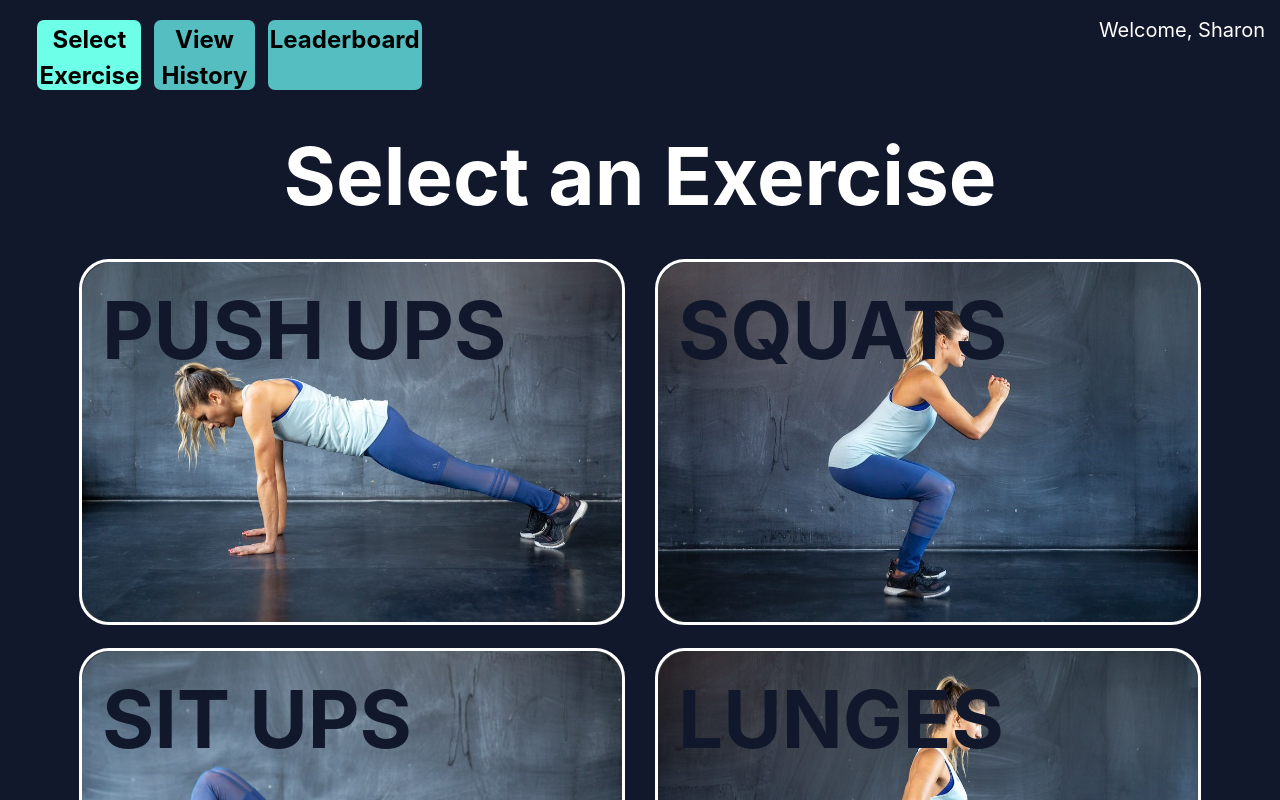
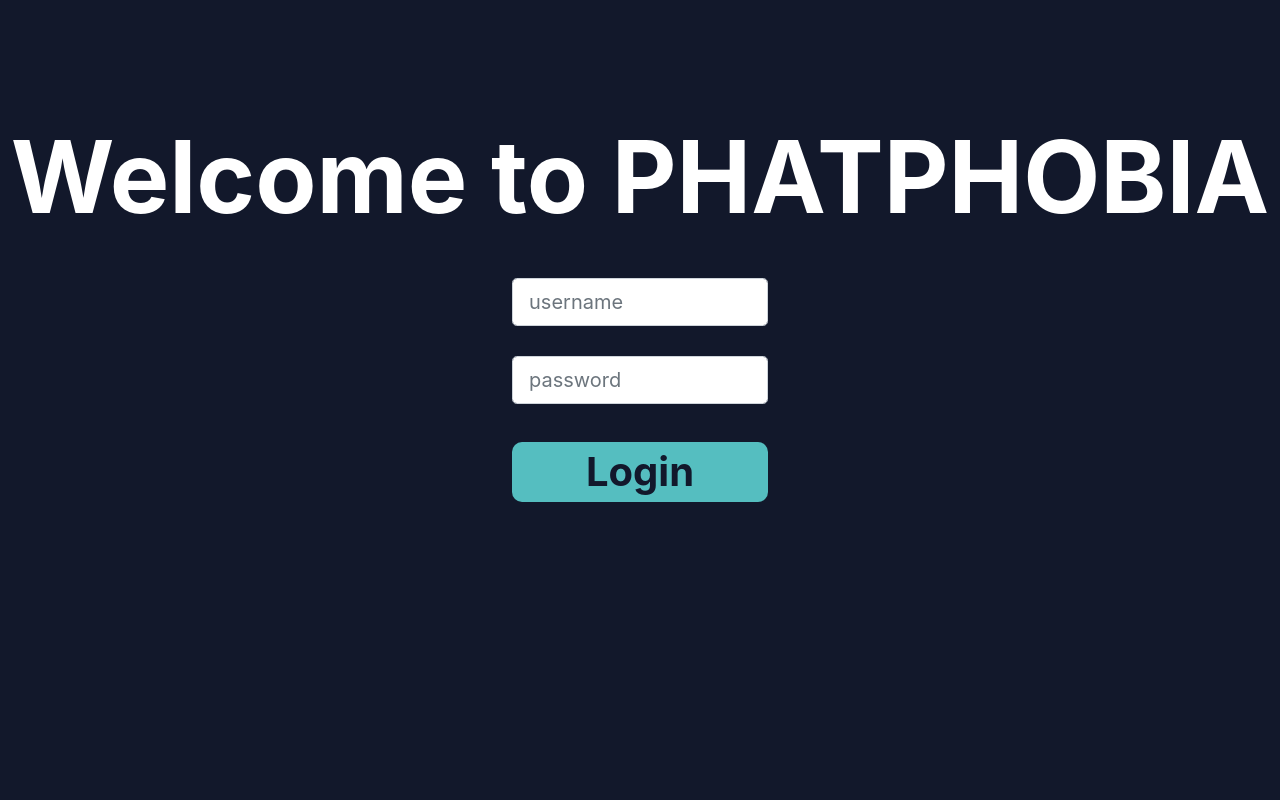
Before and after one commit to LeonSo7/HackTheNorth2020-Fitness-Application, a React (Create React App) app in the folder app/: page / in a window 1280 px wide. Built offline with nearby package versions, Linux system fonts and the light colour scheme.

Commit message:
Add login page

```diff
--- a/app/src/App.js
+++ b/app/src/App.js
@@ -1,6 +1,7 @@
 // import logo from './logo.svg';
 import './styles/App.css';
 import React, { Component } from 'react';
+import Login from './components/screens/Login';
 import Home from './components/screens/Home';
 import Workout from './components/screens/Workout';
 import History from './components/screens/History';
@@ -31,9 +32,10 @@ class App extends Component {
       <main className="App" >
         <Switch>
           {/* Routes */}
-          <Route path='/' component={Home} exact />
+          <Route path='/' component={Login} exact />
+          <Route path='/home' component={Home} />
           <Route path="/workout" component={Workout} />
-          <Route exact path="/" component={App} />
+          {/* <Route exact path="/" component={App} /> */}
         <Route path="/history" component={History} />
         <Route path="/home" component={Home} />
         <Route path="/leaderboard" component={LeaderBoard} />
--- /dev/null
+++ b/app/src/components/screens/Login.js
@@ -0,0 +1,32 @@
+import React, { Component } from "react";
+import "../../styles/Login.css";
+import Form from 'react-bootstrap/Form';
+
+class Login extends Component {
+  constructor(props) {
+    super(props);
+  }
+
+  render() {
+    return (
+      <div className="loginContainer">
+        <div className="welcomeMsg">Welcome to PHATPHOBIA</div>
+        <div className="inputFields">
+          <Form.Group controlId="exampleForm.ControlInput1">
+            <Form.Control size="lg" type="username" placeholder="username" />
+          </Form.Group>
+          </div>
+          <div className="inputFields">
+          <Form.Group controlId="exampleForm.ControlInput1">
+            <Form.Control size="lg" type="password" placeholder="password" />
+          </Form.Group>
+        </div>
+        <div className="loginBtn">
+            Login
+        </div>
+      </div>
+    );
+  }
+}
+
+export default Login;
--- /dev/null
+++ b/app/src/styles/Login.css
@@ -0,0 +1,30 @@
+.loginContainer {
+    text-align: center;
+    vertical-align: center;
+    color: #fff;
+    font-size: 100px;
+    font-weight: bold;
+    margin-top: 8%;
+}
+
+.welcomeMsg {
+    margin-bottom: 2%;
+}
+
+.inputFields {
+    width: 20%;
+    margin-left: 40%;
+    margin-bottom: 30px;
+}
+
+.loginBtn {
+    margin-top: 3%;
+    width: 20%;
+    margin-left: 40%;
+    margin-bottom: 30px;
+    font-size: 40px;
+    color: #12182B;
+    background-color: #55BEC0;
+    border-radius: 10px;
+    height: 60px;
+}
```
Also changed, not shown: 1 other file (tests, documents, lock files or other folders).
